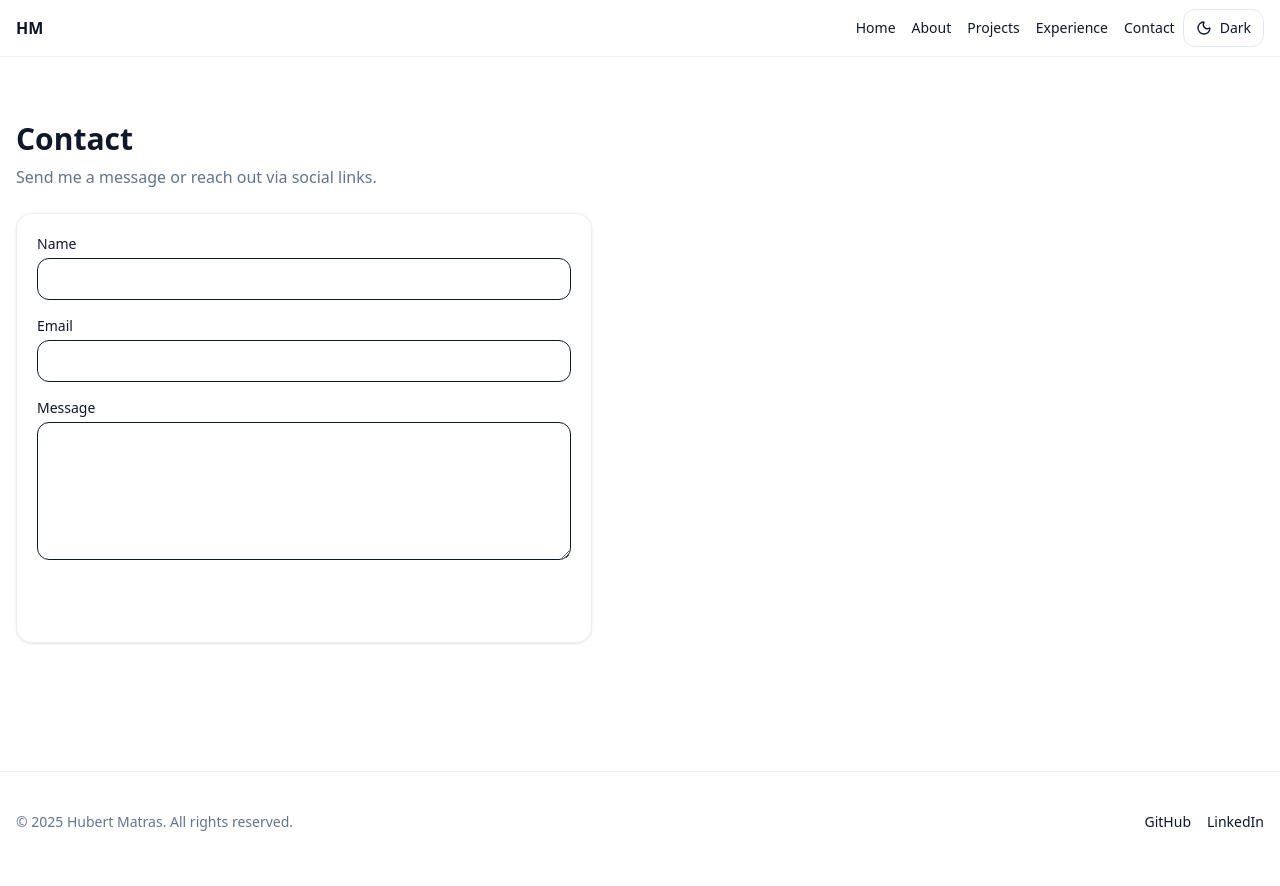
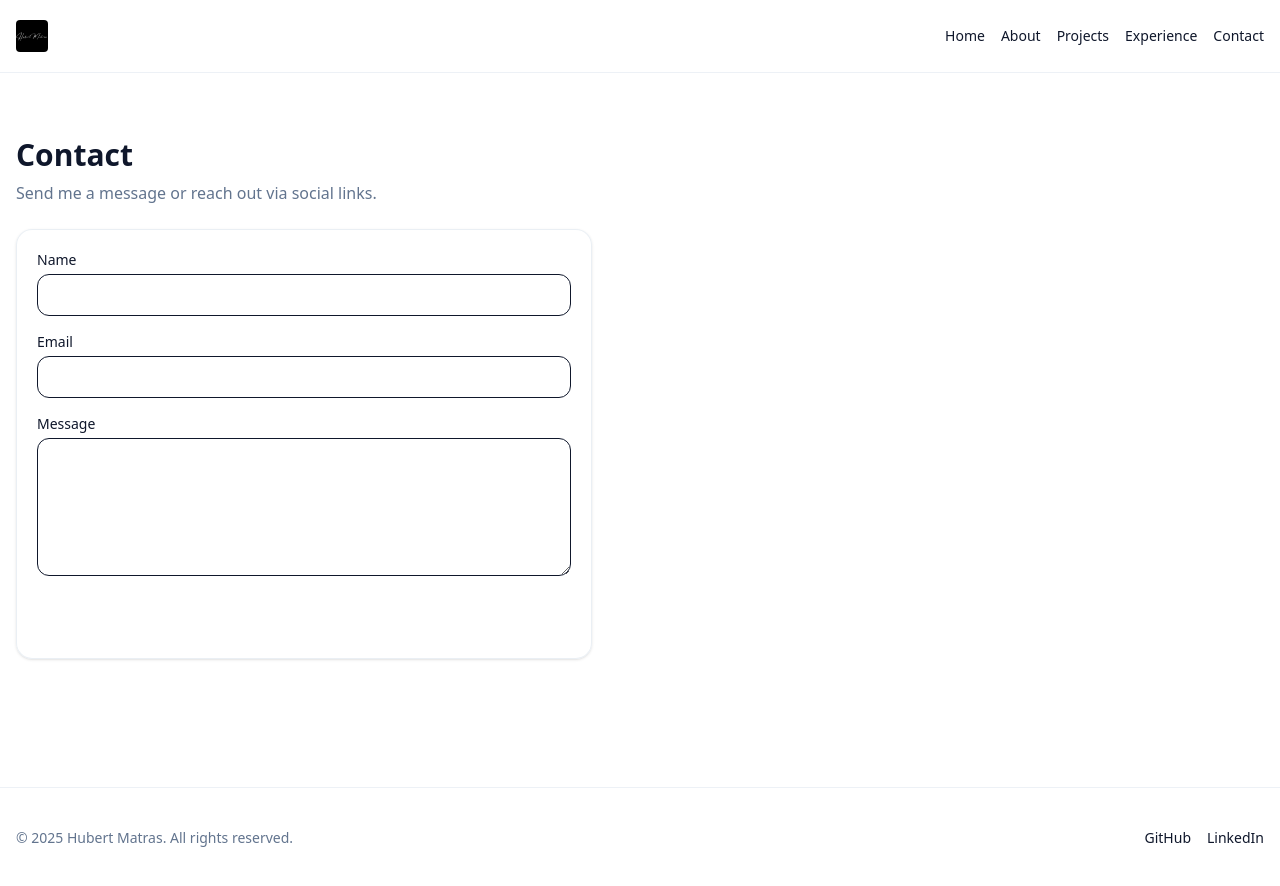
Before and after one commit to hubertMatras/hm-website, a Next.js app: page /contact in a window 1280 px wide. Built offline with nearby package versions, Linux system fonts and the light colour scheme.

Commit message:
Update: - deleted dark theme for the time being as its a mess - added a logo - changed navbar to header

```diff
--- a/app/experience/page.tsx
+++ b/app/experience/page.tsx
@@ -1,5 +1,6 @@
 import Section from "../../components/Section";
 import { education, work, certifications } from "../../data/experience";
+import Image from "next/image";
 
 export default function ExperiencePage() {
   return (
@@ -37,6 +38,7 @@ export default function ExperiencePage() {
                 <p className="muted">
                   {e.org} • {e.start} – {e.end}
                 </p>
+                <Image src={e.image} alt={e.title} width={400} height={200} className="mt-2 rounded-lg" />
               </li>
             ))}
           </ul>
--- a/app/globals.css
+++ b/app/globals.css
@@ -1,19 +1,17 @@
 @import "tailwindcss";
 
-html { scroll-behavior: smooth; }
+html {
+  scroll-behavior: smooth;
+}
 
 body {
   @apply bg-white text-slate-900 transition-colors;
 }
 
-.dark body {
-  @apply bg-slate-950 text-slate-100;
-}
-
 /* Typography */
 .h1 { @apply text-4xl md:text-5xl font-bold tracking-tight; }
 .h2 { @apply text-2xl md:text-3xl font-semibold; }
-.muted { @apply text-slate-500 dark:text-slate-400; }
+.muted { @apply text-slate-500; }
 
 /* Cards */
-.card { @apply rounded-2xl border border-slate-200/70 dark:border-slate-800/70 bg-white/70 dark:bg-slate-900/50 backdrop-blur p-5 shadow-sm; }
+.card { @apply rounded-2xl border border-slate-200/70 bg-white/70 backdrop-blur p-5 shadow-sm; }
--- a/app/layout.tsx
+++ b/app/layout.tsx
@@ -1,8 +1,7 @@
 import type { Metadata } from "next";
 import { Geist, Geist_Mono } from "next/font/google";
-import { ThemeProvider } from "next-themes";
 import "./globals.css";
-import Navbar from "../components/Navbar";
+import Header from "../components/Header";
 import Footer from "../components/Footer";
 
 const geistSans = Geist({
@@ -50,11 +49,9 @@ export default function RootLayout({
       <body
        className={`${geistSans.variable} ${geistMono.variable} antialiased`}
       >
-        <ThemeProvider attribute="class" defaultTheme="system" enableSystem>
-          <Navbar />
+          <Header />
           <main className="min-h-[70vh]">{children}</main>
           <Footer />
-        </ThemeProvider>
       </body>
     </html>
   );
--- /dev/null
+++ b/components/Header.tsx
@@ -0,0 +1,82 @@
+"use client";
+import Image from "next/image";
+import Link from "next/link";
+import { useState } from "react";
+import { Menu, X } from "lucide-react";
+
+const links = [
+  { href: "/", label: "Home" },
+  { href: "/about", label: "About" },
+  { href: "/projects", label: "Projects" },
+  { href: "/experience", label: "Experience" },
+  { href: "/contact", label: "Contact" },
+];
+
+export default function Header() {
+  const [isMenuOpen, setIsMenuOpen] = useState(false);
+
+  const toggleMenu = () => {
+    setIsMenuOpen(!isMenuOpen);
+  };
+
+  const closeMenu = () => {
+    setIsMenuOpen(false);
+  };
+
+  return (
+    <header className="sticky top-0 z-50 backdrop-blur supports-[backdrop-filter]:bg-white/80 border-b border-slate-200/60">
+      <nav className="max-w-none w-full px-4 flex h-18 items-center justify-between">
+        <Link href="/" className="font-semibold">
+          <Image
+            src="/myLogo.png"
+            alt="Logo"
+            width={32}
+            height={32}
+            className="rounded-sm"
+          />
+        </Link>
+
+        <div className="flex items-center gap-2">
+          <ul className="hidden md:flex items-center gap-4 text-sm">
+            {links.map((l) => (
+              <li key={l.href}>
+                <Link
+                  className="hover:underline underline-offset-4"
+                  href={l.href}
+                >
+                  {l.label}
+                </Link>
+              </li>
+            ))}
+          </ul>
+
+          <button
+            onClick={toggleMenu}
+            className="md:hidden inline-flex items-center justify-center p-2 rounded-md text-slate-900 hover:bg-slate-200 transition-colors"
+            aria-label="Toggle menu"
+          >
+            {isMenuOpen ? <X size={20} /> : <Menu size={20} />}
+          </button>
+        </div>
+      </nav>
+
+      {isMenuOpen && (
+        <div className="md:hidden border-t border-slate-200/60 bg-white backdrop-blur">
+          <ul className="px-4 py-2 space-y-1">
+            {links.map((l) => (
+              <li key={l.href}>
+                <Link
+                  className="block px-3 py-2 text-sm text-slate-900 hover:bg-slate-200 rounded-md transition-colors"
+                  href={l.href}
+                  onClick={closeMenu}
+                >
+                  {l.label}
+                </Link>
+              </li>
+            ))}
+          </ul>
+        </div>
+      )}
+    </header>
+  );
+}
--- a/components/Navbar.tsx
+++ /dev/null
@@ -1,38 +0,0 @@
-"use client";
-import Link from "next/link";
-import ThemeToggle from "./ThemeToggle";
-
-const links = [
-  { href: "/", label: "Home" },
-  { href: "/about", label: "About" },
-  { href: "/projects", label: "Projects" },
-  { href: "/experience", label: "Experience" },
-  { href: "/contact", label: "Contact" },
-];
-
-export default function Navbar() {
-  return (
-    <header className="sticky top-0 z-50 backdrop-blur supports-[backdrop-filter]:bg-white/60 dark:supports-[backdrop-filter]:bg-slate-950/60 border-b border-slate-200/60 dark:border-slate-800/60">
-      <nav className="max-w-none w-full px-4 flex h-14 items-center justify-between">
-        <Link href="/" className="font-semibold">
-          HM
-        </Link>
-        <div className="flex items-center gap-2">
-          <ul className="hidden md:flex items-center gap-4 text-sm">
-            {links.map((l) => (
-              <li key={l.href}>
-                <Link
-                  className="hover:underline underline-offset-4"
-                  href={l.href}
-                >
-                  {l.label}
-                </Link>
-              </li>
-            ))}
-          </ul>
-          <ThemeToggle />
-        </div>
-      </nav>
-    </header>
-  );
-}
--- a/components/ThemeToggle.tsx
+++ /dev/null
@@ -1,19 +0,0 @@
-"use client";
-import { useTheme } from "next-themes";
-import { Moon, Sun } from "lucide-react";
-
-export default function ThemeToggle() {
-    const { setTheme, resolvedTheme } = useTheme();
-    const isDark = resolvedTheme === "dark";
-
-    return (
-        <button
-            aria-label="Toggle dark mode"
-            onClick={() => setTheme(isDark ? "light" : "dark")}
-            className="inline-flex items-center gap-2 rounded-xl border border-slate-200 dark:border-slate-800 px-3 py-2 text-sm hover:bg-slate-50 dark:hover:bg-slate-900 transition-colors"
-        >
-            {isDark ? <Sun size={16} /> : <Moon size={16} />}
-            <span className="hidden sm:inline">{isDark ? "Light" : "Dark"}</span>
-        </button>
-    );
-}
--- a/package.json
+++ b/package.json
@@ -11,7 +11,6 @@
     "class-variance-authority": "^0.7.1",
     "lucide-react": "^0.544.0",
     "next": "15.5.4",
-    "next-themes": "^0.4.6",
     "react": "19.1.0",
     "react-dom": "19.1.0"
   },
--- a/tailwind.config.ts
+++ b/tailwind.config.ts
@@ -2,7 +2,6 @@ import type { Config } from "tailwindcss";
 
 
 const config: Config = {
-    darkMode: "class",
     content: [
         "./app/**/*.{ts,tsx}",
         "./components/**/*.{ts,tsx}",
```
Also changed, not shown: public/myLogo.png (added), 1 other file (tests, documents, lock files or other folders).
